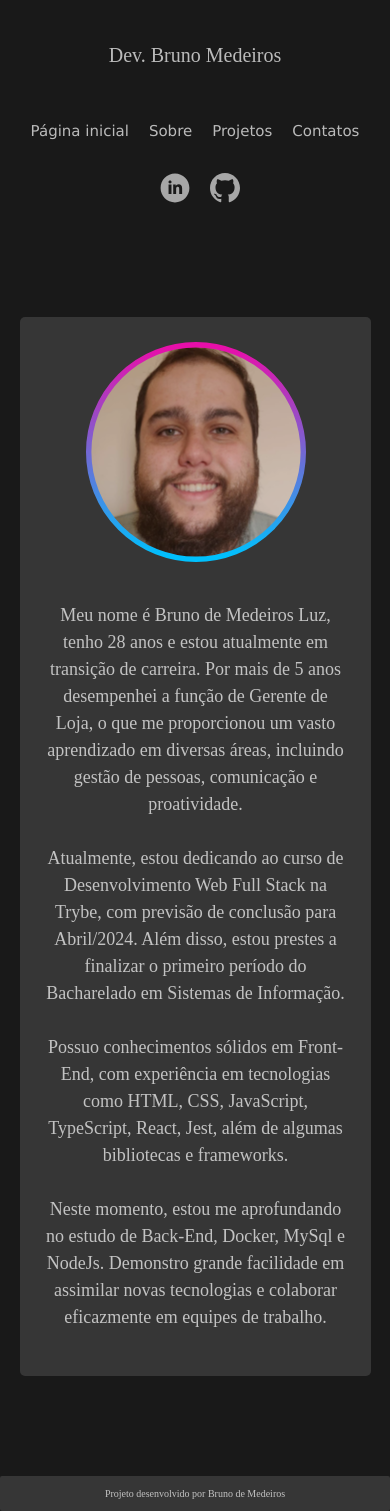
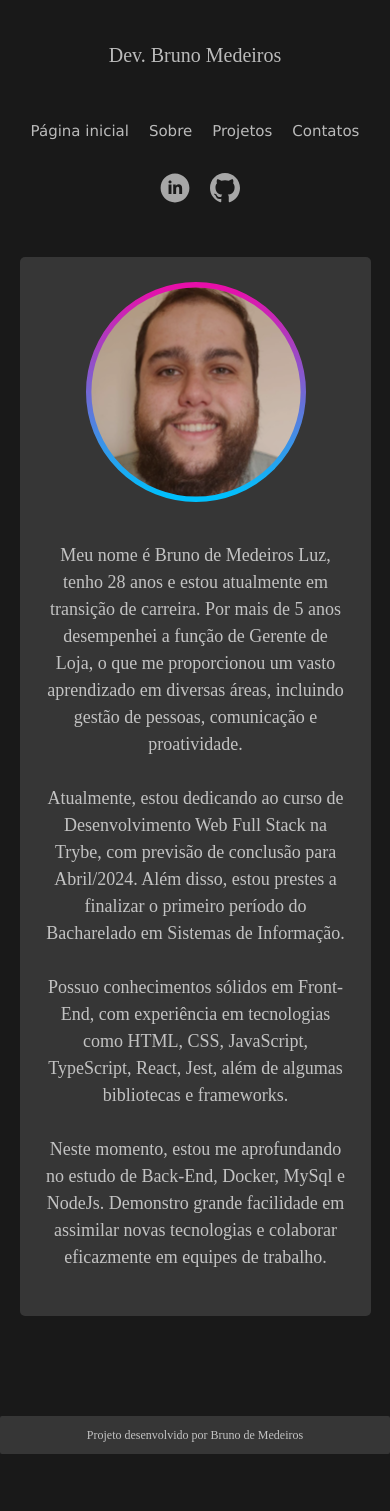
Before and after one commit to brunomedeirosluz/portfolio-bruno-medeiros, a React (Vite) app: page /about in a window 390 px wide. After the commit the page ends 1454 px from the top, so only its background shows below. Built offline with nearby package versions, Linux system fonts and the light colour scheme.

Commit message:
arrumando css

```diff
--- a/src/Components/About/About.css
+++ b/src/Components/About/About.css
@@ -10,7 +10,7 @@
   align-items: center;
   padding: 25px;
   max-width: 50%;
-  margin: 90px auto;
+  margin: 30px auto;
   border-radius: 5px;
   background-color: #363636
   ;
--- a/src/Components/Footer/Footer.css
+++ b/src/Components/Footer/Footer.css
@@ -15,6 +15,6 @@
 @media (max-width: 480px) {
   .Footer {
     padding: 10px;
-    font-size: 10px;
+    font-size: 12px;
   }
 }
--- a/src/Components/Sobre/Sobre.css
+++ b/src/Components/Sobre/Sobre.css
@@ -28,7 +28,7 @@
 
 @media (max-width: 480px) {
   .sobre {
-    padding-top: 50px;
+    padding-top: 20px;
     flex-direction: column;
     align-items: center;
     max-width: 100%;
```
Also changed, not shown: src/Components/Contact/Contact.css (line endings or trailing spaces).
